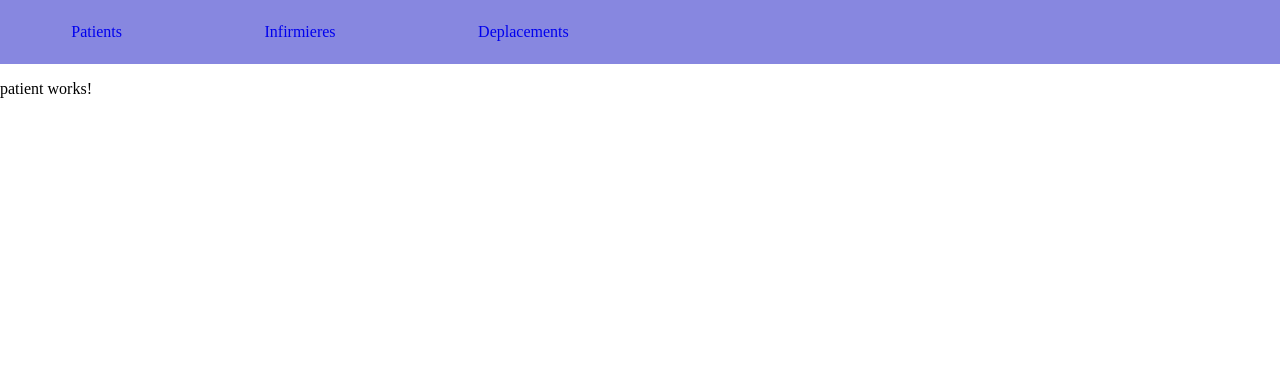
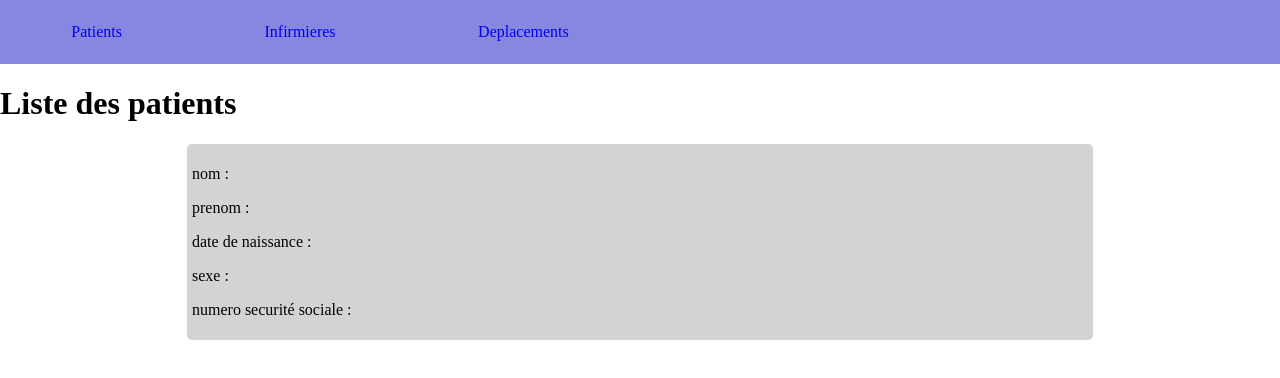
Before and after one commit to Tomtom-dev/Cabinet_medical_Angular, an Angular app: page /patient in a window 1280 px wide. Shown: the top 378 px of the page. Built offline with nearby package versions, Linux system fonts and the light colour scheme.

Commit message:
add component for patientcard and style it

```diff
--- a/src/app/app.module.ts
+++ b/src/app/app.module.ts
@@ -7,6 +7,7 @@ import { NavbarComponent } from './navbar/navbar.component';
 import { PatientComponent } from './patient/patient.component';
 import { InfirmiereComponent } from './infirmiere/infirmiere.component';
 import { DeplacementComponent } from './deplacement/deplacement.component';
+import { PatientCardComponent } from './patient/patient-card/patient-card.component';
 
 @NgModule({
   declarations: [
@@ -14,7 +15,8 @@ import { DeplacementComponent } from './deplacement/deplacement.component';
     NavbarComponent,
     PatientComponent,
     InfirmiereComponent,
-    DeplacementComponent
+    DeplacementComponent,
+    PatientCardComponent
   ],
   imports: [
     BrowserModule,
--- /dev/null
+++ b/src/app/patient/patient-card/patient-card.component.css
@@ -0,0 +1,8 @@
+section{
+    padding: 5px;
+    display: flex;
+    width: 70vw;
+    margin: auto;
+    background-color: lightgray;
+    border-radius: 5px;
+}
--- /dev/null
+++ b/src/app/patient/patient-card/patient-card.component.html
@@ -0,0 +1,11 @@
+
+
+<section>
+    <div class="card-patient">
+        <p>nom : </p>
+        <p>prenom : </p>
+        <p>date de naissance : </p>
+        <p>sexe : </p>
+        <p>numero securité sociale : </p>
+    </div>
+</section>
--- /dev/null
+++ b/src/app/patient/patient-card/patient-card.component.ts
@@ -0,0 +1,15 @@
+import { Component, OnInit } from '@angular/core';
+
+@Component({
+  selector: 'app-patient-card',
+  templateUrl: './patient-card.component.html',
+  styleUrls: ['./patient-card.component.css']
+})
+export class PatientCardComponent implements OnInit {
+
+  constructor() { }
+
+  ngOnInit(): void {
+  }
+
+}
--- a/src/app/patient/patient.component.html
+++ b/src/app/patient/patient.component.html
@@ -1 +1,5 @@
-<p>patient works!</p>
+<h1>Liste des patients</h1>
+
+<section>
+    <app-patient-card></app-patient-card>
+</section>
```
Also changed, not shown: 1 other file (tests, documents, lock files or other folders).
